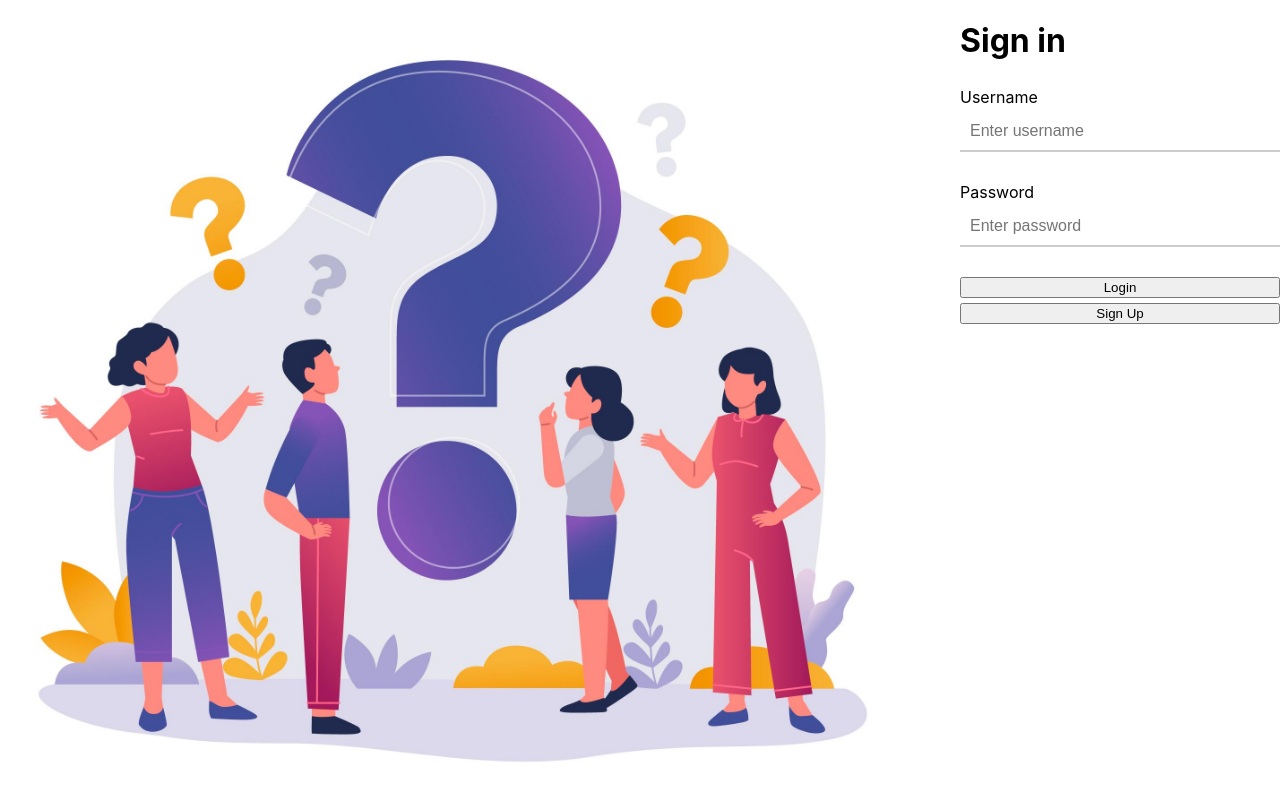
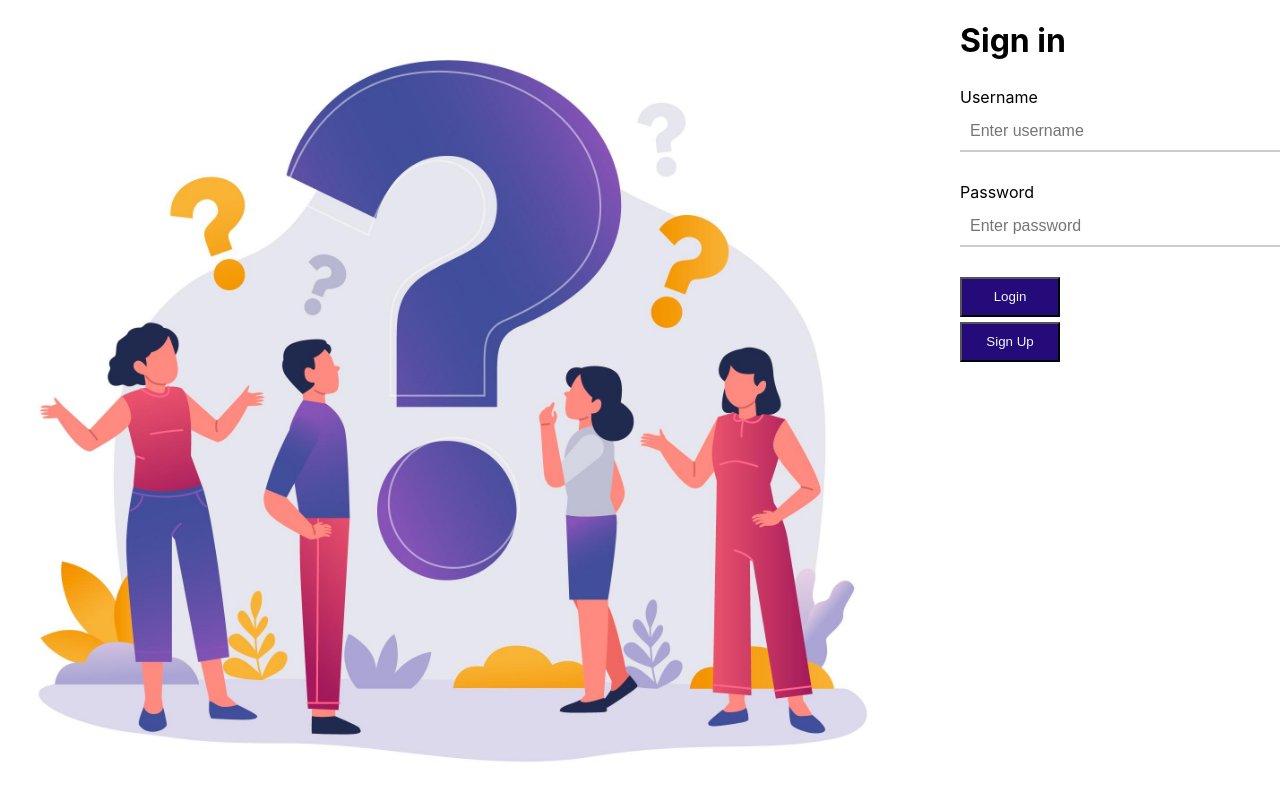
Before and after one commit to NixonOjiem/forum, a React (Create React App) app in the folder frontend/: page / in a window 1280 px wide. Built offline with nearby package versions, Linux system fonts and the light colour scheme.

Commit message:
started editing the css

```diff
--- a/frontend/src/App.css
+++ b/frontend/src/App.css
@@ -41,6 +41,22 @@
 }
 
 .mordern-input:focus { border-bottom-color: #007BFF; }
+
+.btn-sign{
+    width: 100px;
+    height: 40px;
+    background-color: #250b7a;
+    color: aliceblue;
+    display: inline-block;
+}
+
+.btn-sign:hover{
+    color: #250b7a;
+    background-color: aliceblue;
+    transition-duration: 550ms;
+    transition-timing-function: ease-in-out;
+    transition-property: all;
+}
 /*End of Sign in and sign up page*/
 
 /*Editng the header component*/
--- a/frontend/src/components/Forums.js
+++ b/frontend/src/components/Forums.js
@@ -8,7 +8,7 @@ function Forums() {
   return (
     <div className='forum-container'>
         <Header />
-        <EntireForum />
+        {/* <EntireForum /> */}
     </div>
   )
 }
--- a/frontend/src/components/SignIn_Up.js
+++ b/frontend/src/components/SignIn_Up.js
@@ -92,8 +92,8 @@ const SignIn_Up=()=> {
           <label className='signup-label'>Password:</label>
           <input type='password' required value={password} onChange={(e)=>setPassword(e.target.value)} placeholder='Enter your password'className="mordern-input"/>
           <br />
-          <button className='btn'type='submit'>Register</button>
-          <button onClick={() => setShowSignup(false)}>Back to Sign In</button>
+          <button className='btn-sign'type='submit'>Register</button>
+          <button className="btn-sign" onClick={() => setShowSignup(false)}>Sign In</button>
         </form>
 
       </div>):(
@@ -112,8 +112,8 @@ const SignIn_Up=()=> {
             <label>Password</label>
             <input type='password' value={password} onChange={(e)=>setPassword(e.target.value)} placeholder='Enter password'className="mordern-input"/>
             <br />
-            <button className='btn'type='submit'>Login</button>
-            <button className='btn' onClick={()=>setShowSignup(true)}>Sign Up</button>
+            <button className='btn-sign'type='submit'>Login</button>
+            <button className='btn-sign' onClick={()=>setShowSignup(true)}>Sign Up</button>
           </form>
 
         </div>
```
